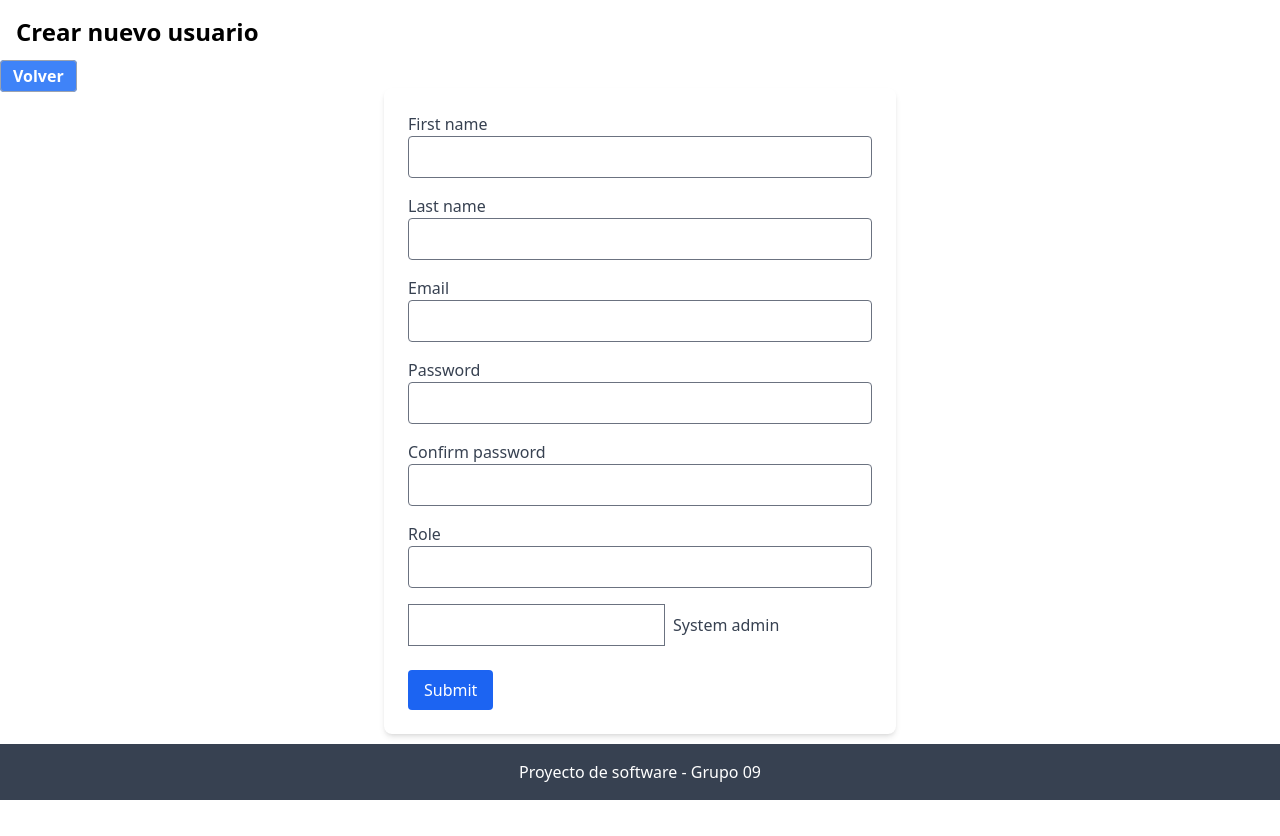
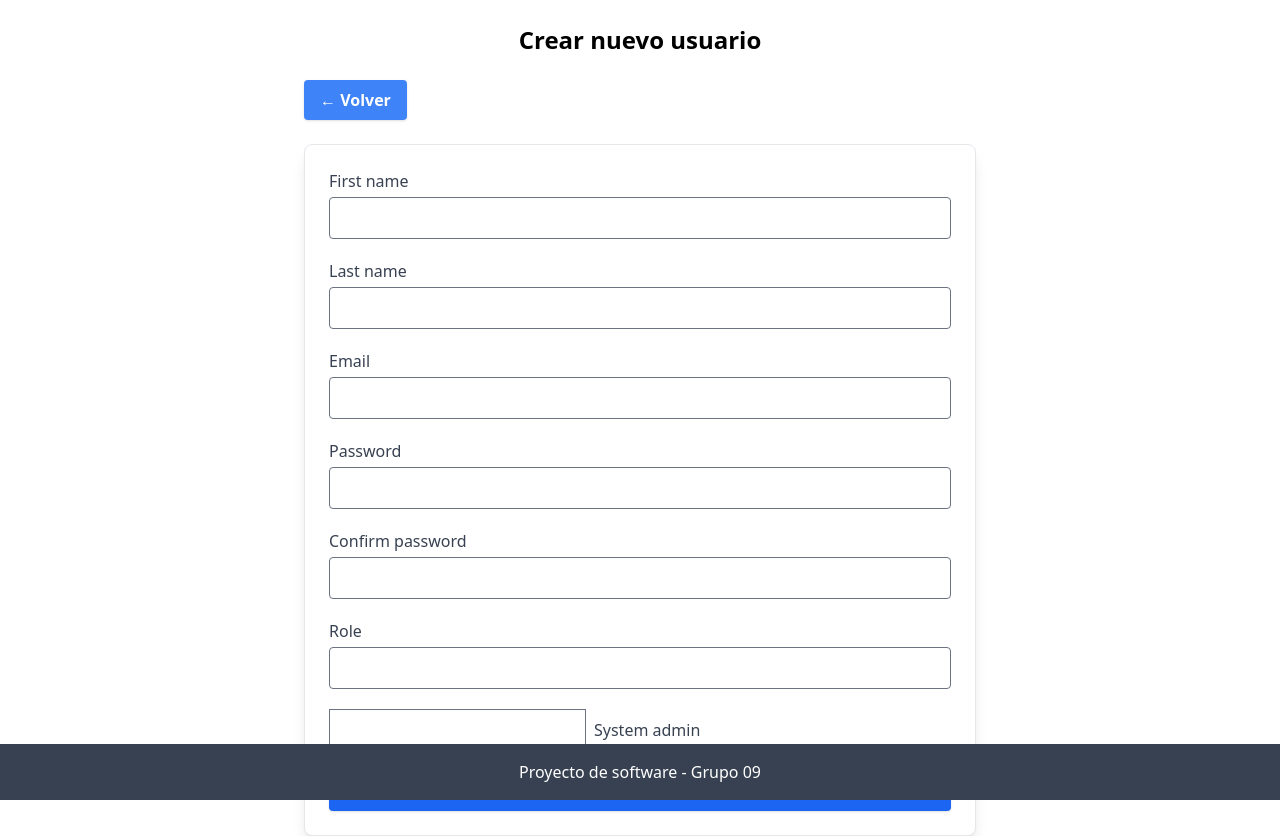
Before and after one commit to UnMatesito/Proyecto-de-Software, a Python web app: template admin/src/web/templates/users/create.html in a window 1280 px wide. Before the commit the page ends 800 px from the top, so only its background shows below. Run offline with Jinja, Linux system fonts and the light colour scheme; the template is opened without the code that fills it, so the values that code supplies are empty, except form fields; form fields are guessed from the names that the template uses; some libraries are stand-ins or nearby versions.

Commit message:
Acomode mas el front de user, modulo de usuarios semi-finalizado

```diff
--- a/admin/src/web/templates/users/create.html
+++ b/admin/src/web/templates/users/create.html
@@ -3,84 +3,90 @@
 {% block title %}Crear Usuario{% endblock %}
 
 {% block header %}
-<h1 class="text-2xl font-bold p-4">Crear nuevo usuario</h1>
+<h1 class="text-2xl font-bold text-center mt-6">Crear nuevo usuario</h1>
 {% endblock %}
 
 {% block content %}
+<div class="max-w-2xl mx-auto mt-6 space-y-6">
+
+    <!-- Boton para volver a users -->
     <div>
         <a href="/users"
-        class="border border-gray-400 bg-blue-500 hover:bg-blue-700 text-white font-bold py-1 px-3 rounded">
-        Volver
+            class="inline-block bg-blue-500 hover:bg-blue-700 text-white font-semibold py-2 px-4 rounded shadow">
+            ← Volver
         </a>
     </div>
-<div class="p-6 max-w-lg mx-auto bg-white shadow-md rounded-lg">
-    <form method="POST">
+
+    <!-- Card del formulario -->
+    <div class="p-6 bg-white shadow-lg rounded-lg border border-gray-200">
+        <form method="POST" class="space-y-5">
             {{ form.hidden_tag() }}
 
-        <!-- Nombre -->
-        <div class="mb-4">
-            {{ form.first_name.label(class="block font-medium text-gray-700") }}
-            {{ form.first_name(class="w-full border rounded px-3 py-2") }}
+            <!-- Ingresar el nombre -->
+            <div>
+                {{ form.first_name.label(class="block font-medium text-gray-700 mb-1") }}
+                {{ form.first_name(class="w-full border rounded px-3 py-2 focus:ring focus:ring-blue-200") }}
                 {% for error in form.first_name.errors %}
-                <p class="text-red-500 text-sm">{{ error }}</p>
+                    <p class="text-red-500 text-sm mt-1">{{ error }}</p>
                 {% endfor %}
             </div>
 
-        <!-- Apellido -->
-        <div class="mb-4">
-            {{ form.last_name.label(class="block font-medium text-gray-700") }}
-            {{ form.last_name(class="w-full border rounded px-3 py-2") }}
+            <!-- Ingresar el apellido -->
+            <div>
+                {{ form.last_name.label(class="block font-medium text-gray-700 mb-1") }}
+                {{ form.last_name(class="w-full border rounded px-3 py-2 focus:ring focus:ring-blue-200") }}
                 {% for error in form.last_name.errors %}
-                <p class="text-red-500 text-sm">{{ error }}</p>
+                    <p class="text-red-500 text-sm mt-1">{{ error }}</p>
                 {% endfor %}
             </div>
 
-        <!-- Correo -->
-        <div class="mb-4">
-            {{ form.email.label(class="block font-medium text-gray-700") }}
-            {{ form.email(class="w-full border rounded px-3 py-2") }}
+            <!-- Ingresar el correo -->
+            <div>
+                {{ form.email.label(class="block font-medium text-gray-700 mb-1") }}
+                {{ form.email(class="w-full border rounded px-3 py-2 focus:ring focus:ring-blue-200") }}
                 {% for error in form.email.errors %}
-                <p class="text-red-500 text-sm">{{ error }}</p>
+                    <p class="text-red-500 text-sm mt-1">{{ error }}</p>
                 {% endfor %}
             </div>
 
-        <!-- Contraseña -->
-        <div class="mb-4">
-            {{ form.password.label(class="block font-medium text-gray-700") }}
-            {{ form.password(class="w-full border rounded px-3 py-2") }}
+            <!--  Ingresar Contraseña -->
+            <div>
+                {{ form.password.label(class="block font-medium text-gray-700 mb-1") }}
+                {{ form.password(class="w-full border rounded px-3 py-2 focus:ring focus:ring-blue-200") }}
                 {% for error in form.password.errors %}
-                <p class="text-red-500 text-sm">{{ error }}</p>
+                    <p class="text-red-500 text-sm mt-1">{{ error }}</p>
                 {% endfor %}
             </div>
 
-        <!-- Confirmar contraseña-->
-        <div class="mb-4">
-            {{ form.confirm_password.label(class="block font-medium text-gray-700") }}
-            {{ form.confirm_password(class="w-full border rounded px-3 py-2") }}
+            <!-- Confirmar la contraseña -->
+            <div>
+                {{ form.confirm_password.label(class="block font-medium text-gray-700 mb-1") }}
+                {{ form.confirm_password(class="w-full border rounded px-3 py-2 focus:ring focus:ring-blue-200") }}
                 {% for error in form.confirm_password.errors %}
-                <p class="text-red-500 text-sm">{{ error }}</p>
+                    <p class="text-red-500 text-sm mt-1">{{ error }}</p>
                 {% endfor %}
             </div>
 
             <!-- Rol -->
-        <div class="mb-4">
-            {{ form.role_id.label(class="block font-medium text-gray-700") }}
-            {{ form.role_id(class="w-full border rounded px-3 py-2") }}
+            <div>
+                {{ form.role_id.label(class="block font-medium text-gray-700 mb-1") }}
+                {{ form.role_id(class="w-full border rounded px-3 py-2 focus:ring focus:ring-blue-200") }}
                 {% for error in form.role_id.errors %}
-                <p class="text-red-500 text-sm">{{ error }}</p>
+                    <p class="text-red-500 text-sm mt-1">{{ error }}</p>
                 {% endfor %}
             </div>
 
-        <!-- Admin del sistema -->
-        <div class="mb-4 flex items-center">
+            <!-- Admin  -->
+            <div class="flex items-center">
                 {{ form.system_admin(class="mr-2") }}
                 {{ form.system_admin.label(class="text-gray-700") }}
             </div>
 
-        <!-- Botón submit -->
-        <div class="mt-6">
-            {{ form.submit(class="bg-blue-600 text-white px-4 py-2 rounded hover:bg-blue-700") }}
+            <!-- Contenedor del boton para cargar usuario  -->
+            <div>
+                {{ form.submit(class="w-full bg-blue-600 text-white py-2 rounded font-semibold hover:bg-blue-700 shadow") }}
             </div>
         </form>
     </div>
+</div>
 {% endblock %}
--- a/admin/src/web/templates/users/index.html
+++ b/admin/src/web/templates/users/index.html
@@ -141,13 +141,15 @@
                                 Editar
                             </a>
                             {% if user.deleted_at %}
-                            <form action="{{ url_for('users.restore', user_id=user.id) }}" method="post" class="inline">
+                            <form action="{{ url_for('users.restore', user_id=user.id) }}" method="post" class="inline"
+                            onsubmit="return confirm('¿Está seguro de restaurar el usuario {{ user.first_name }} ?')">
                                 <button type="submit" class="bg-blue-500 hover:bg-blue-600 text-white px-3 py-1 rounded">
                                     Restaurar
                                 </button>
                             </form>
                             {% else %}
-                            <form action="{{ url_for('users.delete', user_id=user.id) }}" method="post" class="inline">
+                            <form action="{{ url_for('users.delete', user_id=user.id) }}" method="post" class="inline"
+                            onsubmit="return confirm('¿Está seguro de eliminar el usuario {{ user.first_name }} ?')">
                                 <button type="submit" class="bg-blue-500 hover:bg-blue-600 text-white px-3 py-1 rounded">
                                     Eliminar
                                 </button>
--- a/admin/static/css/styles.css
+++ b/admin/static/css/styles.css
@@ -1153,6 +1153,10 @@
   z-index: 50;
 }
 
+.col-span-2 {
+  grid-column: span 2 / span 2;
+}
+
 .m-4 {
   margin: 1rem;
 }
@@ -1261,6 +1265,10 @@
   display: block;
 }
 
+.inline-block {
+  display: inline-block;
+}
+
 .inline {
   display: inline;
 }
@@ -1383,6 +1391,10 @@
 
 .max-w-7xl {
   max-width: 80rem;
+}
+
+.max-w-2xl {
+  max-width: 42rem;
 }
 
 .flex-1 {
@@ -1444,6 +1456,10 @@
   grid-template-columns: repeat(7, minmax(0, 1fr));
 }
 
+.grid-cols-3 {
+  grid-template-columns: repeat(3, minmax(0, 1fr));
+}
+
 .flex-row {
   flex-direction: row;
 }
@@ -1548,6 +1564,12 @@
   margin-left: calc(1.25rem * calc(1 - var(--tw-space-x-reverse)));
 }
 
+.space-y-5 > :not([hidden]) ~ :not([hidden]) {
+  --tw-space-y-reverse: 0;
+  margin-top: calc(1.25rem * calc(1 - var(--tw-space-y-reverse)));
+  margin-bottom: calc(1.25rem * var(--tw-space-y-reverse));
+}
+
 .divide-y > :not([hidden]) ~ :not([hidden]) {
   --tw-divide-y-reverse: 0;
   border-top-width: calc(1px * calc(1 - var(--tw-divide-y-reverse)));
@@ -1559,6 +1581,11 @@
   border-color: rgb(243 244 246 / var(--tw-divide-opacity, 1));
 }
 
+.divide-gray-200 > :not([hidden]) ~ :not([hidden]) {
+  --tw-divide-opacity: 1;
+  border-color: rgb(229 231 235 / var(--tw-divide-opacity, 1));
+}
+
 .self-center {
   align-self: center;
 }
@@ -2216,6 +2243,12 @@
   box-shadow: var(--tw-ring-offset-shadow), var(--tw-ring-shadow), var(--tw-shadow, 0 0 #0000);
 }
 
+.focus\:ring:focus {
+  --tw-ring-offset-shadow: var(--tw-ring-inset) 0 0 0 var(--tw-ring-offset-width) var(--tw-ring-offset-color);
+  --tw-ring-shadow: var(--tw-ring-inset) 0 0 0 calc(3px + var(--tw-ring-offset-width)) var(--tw-ring-color);
+  box-shadow: var(--tw-ring-offset-shadow), var(--tw-ring-shadow), var(--tw-shadow, 0 0 #0000);
+}
+
 .focus\:ring-blue-300:focus {
   --tw-ring-opacity: 1;
   --tw-ring-color: rgb(164 202 254 / var(--tw-ring-opacity, 1));
@@ -2254,6 +2287,11 @@
 .focus\:ring-blue-400:focus {
   --tw-ring-opacity: 1;
   --tw-ring-color: rgb(118 169 250 / var(--tw-ring-opacity, 1));
+}
+
+.focus\:ring-blue-200:focus {
+  --tw-ring-opacity: 1;
+  --tw-ring-color: rgb(195 221 253 / var(--tw-ring-opacity, 1));
 }
 
 .focus\:ring-offset-2:focus {
```
Also changed, not shown: admin/src/web/templates/users/detail.html (+51 -11 lines), admin/src/web/templates/users/edit.html (+15 -11 lines). Lines whose indentation alone changed are shown as unchanged.
